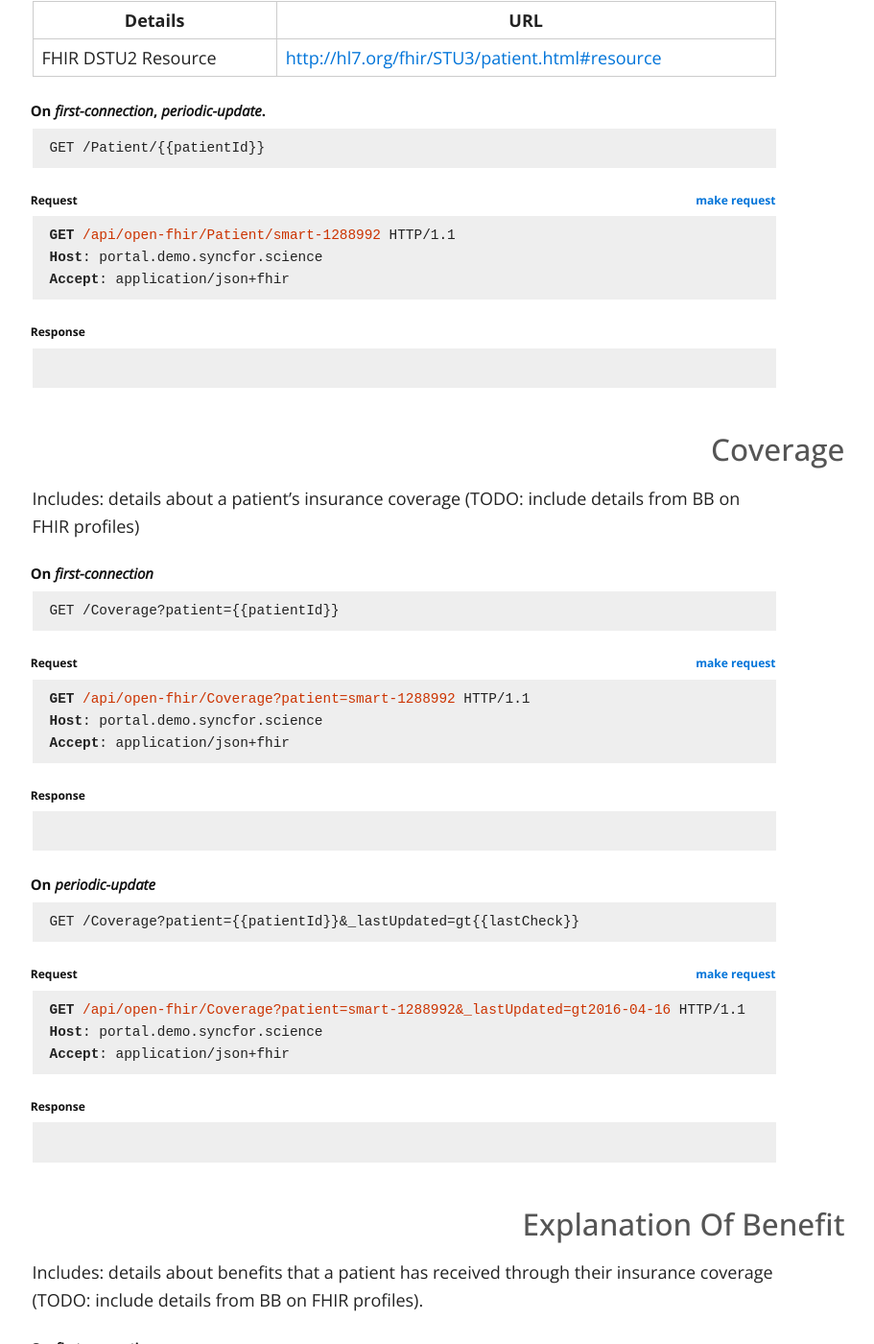
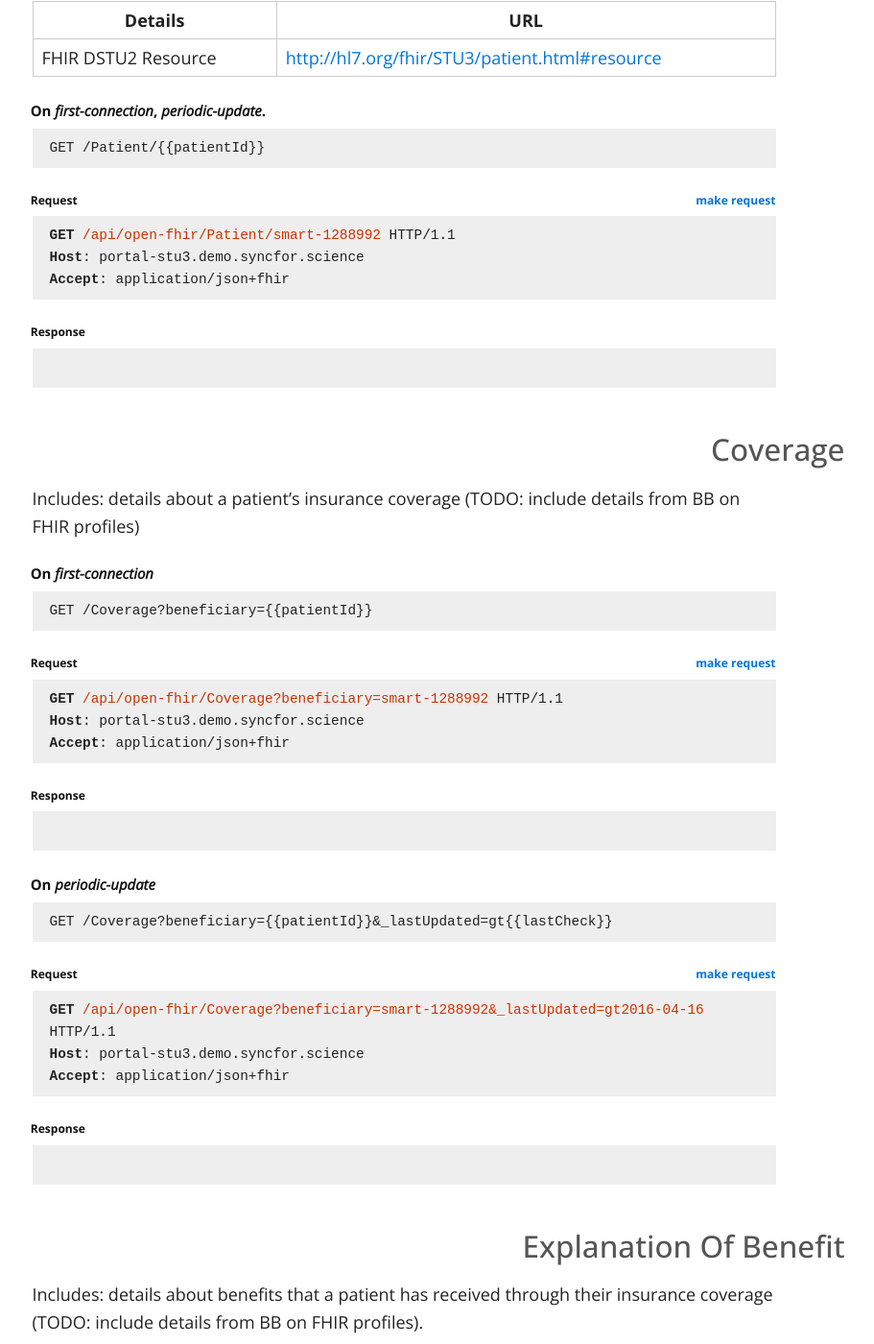
Before and after one commit to sync-for-science/sync-for-science.github.io, a Jekyll site: the page built from use-case/financial/index.md, in a window 1280 px wide and 1400 px high, scrolled down 2127 px. Shown: the whole window at 96% size, without its empty margins (219-1130 px from the left). Built offline with Jekyll 4.4.1, drawn with Linux system fonts in a browser that asks for light colours; nearby versions of some CDN libraries; our own code applies the rules of GitHub Pages for plain Markdown files; some of the changed text lies outside the part shown.

Commit message:
sync-for-science/tracking#135 - Pointing demo API calls to server with financial data.

````diff
--- a/use-case/financial/index.md
+++ b/use-case/financial/index.md
@@ -24,7 +24,7 @@ Includes: name, birth sex, birthdate, race, ethnicty, preferred language
 
 ```HTTP
 GET /api/open-fhir/Patient/smart-1288992 HTTP/1.1
-Host: portal.demo.syncfor.science
+Host: portal-stu3.demo.syncfor.science
 Accept: application/json+fhir
 ```
 
@@ -37,13 +37,13 @@ Accept: application/json+fhir
 Includes: details about a patient's insurance coverage (TODO: include details from BB on FHIR profiles)
 
 ##### On *first-connection*
-    GET /Coverage?patient={% raw %}{{patientId}}{% endraw %}
+    GET /Coverage?beneficiary={% raw %}{{patientId}}{% endraw %}
 
 ###### Request
 
 ```HTTP
-GET /api/open-fhir/Coverage?patient=smart-1288992 HTTP/1.1
-Host: portal.demo.syncfor.science
+GET /api/open-fhir/Coverage?beneficiary=smart-1288992 HTTP/1.1
+Host: portal-stu3.demo.syncfor.science
 Accept: application/json+fhir
 ```
 
@@ -53,13 +53,13 @@ Accept: application/json+fhir
 ```
 
 ##### On *periodic-update*
-    GET /Coverage?patient={% raw %}{{patientId}}{% endraw %}&_lastUpdated=gt{% raw %}{{lastCheck}}{% endraw %}
+    GET /Coverage?beneficiary={% raw %}{{patientId}}{% endraw %}&_lastUpdated=gt{% raw %}{{lastCheck}}{% endraw %}
 
 ###### Request
 
 ```HTTP
-GET /api/open-fhir/Coverage?patient=smart-1288992&_lastUpdated=gt2016-04-16 HTTP/1.1
-Host: portal.demo.syncfor.science
+GET /api/open-fhir/Coverage?beneficiary=smart-1288992&_lastUpdated=gt2016-04-16 HTTP/1.1
+Host: portal-stu3.demo.syncfor.science
 Accept: application/json+fhir
 ```
 
@@ -78,7 +78,7 @@ Includes: details about benefits that a patient has received through their insur
 
 ```HTTP
 GET /api/open-fhir/ExplanationOfBenefit?patient=smart-1288992 HTTP/1.1
-Host: portal.demo.syncfor.science
+Host: portal-stu3.demo.syncfor.science
 Accept: application/json+fhir
 ```
 
@@ -94,7 +94,7 @@ Accept: application/json+fhir
 
 ```HTTP
 GET /api/open-fhir/ExplanationOfBenefit?patient=smart-1288992&_lastUpdated=gt2016-04-16 HTTP/1.1
-Host: portal.demo.syncfor.science
+Host: portal-stu3.demo.syncfor.science
 Accept: application/json+fhir
 ```
 
````
